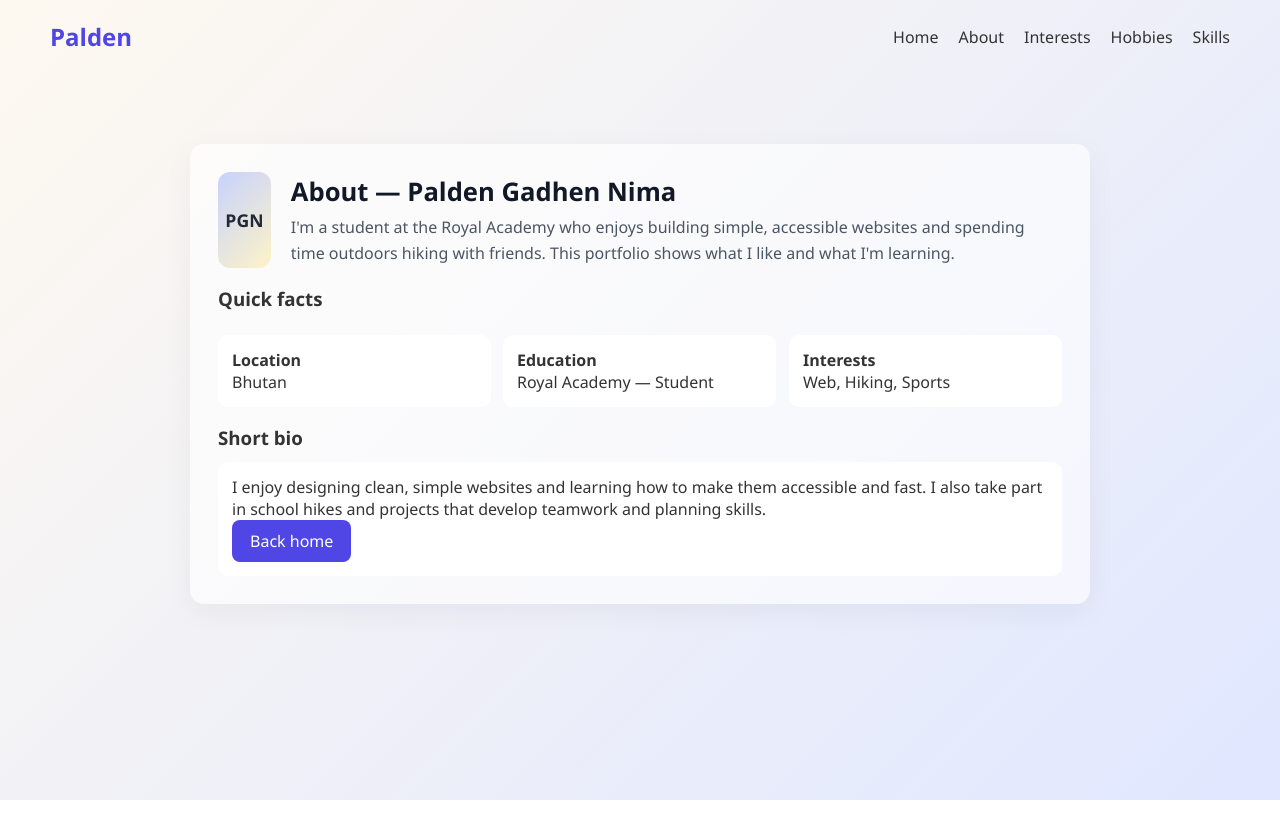
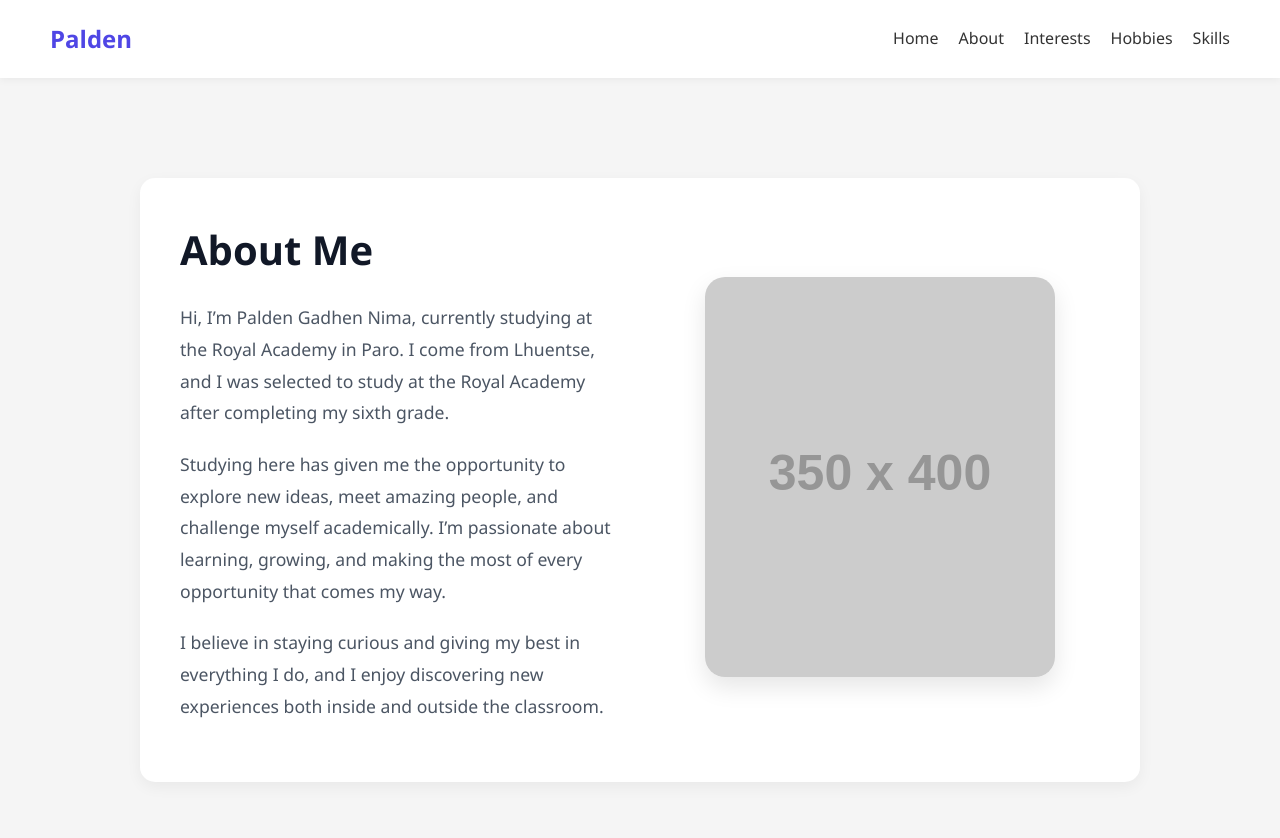
Before and after one commit to palden-gadhen789/Palden-Portfolio, a plain HTML site: page about.html in a window 1280 px wide. Before the commit the page ends 800 px from the top, so only its background shows below. Drawn offline with Linux system fonts and the light colour scheme; placeholder pictures from the web are drawn by us.

Commit message:
Update about.html

```diff
--- a/about.html
+++ b/about.html
@@ -1,79 +1,24 @@
 <!DOCTYPE html>
 <html lang="en">
 <head>
-<meta charset="utf-8" />
-<meta name="viewport" content="width=device-width,initial-scale=1" />
+<meta charset="UTF-8">
+<meta name="viewport" content="width=device-width, initial-scale=1.0">
 <title>Palden Portfolio — About</title>
 <style>
-/* Base */
 *{margin:0;padding:0;box-sizing:border-box;font-family:'Segoe UI', Tahoma, Geneva, Verdana, sans-serif;}
-body{
-  background: linear-gradient(135deg, #fef9f0, #e0e7ff);
-  color:#333;
-  min-height:100vh;
-  display:flex;
-  flex-direction:column;
-  align-items:center;
-  padding:120px 20px 60px;
-  gap:24px;
-
-  /* initial entrance */
-  opacity:0;
-  animation: pageFade 0.9s ease forwards;
-}
-@keyframes pageFade { from{opacity:0; transform:translateY(8px)} to{opacity:1; transform:none} }
-
-/* Navbar */
-.navbar{
-  width:100%;
-  display:flex;
-  justify-content:flex-start;
-  align-items:center;
-  padding:20px 50px;
-  background:transparent;
-  position:fixed;
-  top:0;
-  left:0;
-  z-index:40;
-}
-.logo{ font-weight:bold; font-size:1.5rem; color:#4f46e5; }
-.nav-links{ list-style:none; display:flex; gap:20px; margin-left:auto; }
-.nav-links li a{
-  text-decoration:none; color:#333; font-weight:500; position:relative; transition:color .25s;
-}
-.nav-links li a::after{ content:""; position:absolute; bottom:-3px; left:0; width:0; height:2px; background:#4f46e5; transition:width .28s; }
-.nav-links li a:hover{ color:#4f46e5; }
-.nav-links li a:hover::after{ width:100%; }
-
-/* Container */
-.container{ max-width:900px; width:100%; background:rgba(255,255,255,0.62); padding:28px; border-radius:14px; box-shadow:0 8px 30px rgba(15,23,42,0.05); backdrop-filter: blur(6px); }
-.header{ display:flex; gap:20px; align-items:center; margin-bottom:18px; }
-.avatar{ width:96px; height:96px; border-radius:12px; background:linear-gradient(135deg,#c7d2fe,#fef3c7); display:flex; align-items:center; justify-content:center; font-weight:700; color:#1f2937; font-size:1.1rem; }
-.about-text h2{ font-size:1.6rem; color:#111827; margin-bottom:6px; transition:transform .25s ease; }
-.about-text p{ color:#4b5563; line-height:1.6; }
-
-/* Cards */
-.section{ margin-top:18px; display:grid; gap:12px; }
-.card-row{ display:grid; grid-template-columns:repeat(auto-fit,minmax(220px,1fr)); gap:12px; margin-top:12px; }
-.card{ padding:14px; border-radius:10px; background:#fff; transition:transform .28s ease, box-shadow .28s ease; }
-.card:hover{ transform:translateY(-6px); box-shadow:0 18px 36px rgba(15,23,42,0.06); }
-
-/* Buttons */
-.btn{ display:inline-block; background:#4f46e5; color:#fff; padding:10px 18px; border-radius:8px; text-decoration:none; transition:transform .25s, box-shadow .25s; }
-.btn:hover{ transform:translateY(-3px); box-shadow:0 10px 24px rgba(0,0,0,0.10); }
-
-/* Fade-in helper */
-.fade-in{ opacity:0; transform:translateY(12px); transition:opacity .6s ease, transform .6s ease; will-change:opacity, transform; }
-.fade-in.in-view{ opacity:1; transform:none; }
-
-@media (max-width:768px){
-  .navbar{ padding:14px 18px; }
-  .container{ padding:18px; }
-  .avatar{ width:76px; height:76px; font-size:1rem; }
-}
-@media (prefers-reduced-motion: reduce){
-  *{ animation:none !important; transition:none !important; transform:none !important; }
-}
+body{background:#f5f5f5;color:#333;line-height:1.6;}
+.navbar{display:flex;justify-content:space-between;align-items:center;padding:20px 50px;background:#fff;box-shadow:0 2px 8px rgba(0,0,0,0.05);}
+.logo{font-weight:bold;font-size:1.5rem;color:#4f46e5;}
+.nav-links{list-style:none;display:flex;gap:20px;}
+.nav-links li a{text-decoration:none;color:#333;font-weight:500;transition:color 0.3s;}
+.nav-links li a:hover{color:#4f46e5;}
+.page-content{max-width:1000px;margin:100px auto;padding:40px;background:#fff;box-shadow:0 5px 15px rgba(0,0,0,0.05);border-radius:15px;display:flex;align-items:center;gap:40px;flex-wrap:wrap;}
+.text-section{flex:1;min-width:300px;}
+.text-section h1{font-size:2.5rem;color:#111827;margin-bottom:20px;}
+.text-section p{font-size:1.1rem;color:#4b5563;line-height:1.8;margin-bottom:20px;}
+.image-section{flex:1;min-width:300px;text-align:center;}
+.image-section img{width:100%;max-width:350px;border-radius:20px;box-shadow:0 10px 25px rgba(0,0,0,0.1);}
+@media(max-width:768px){.page-content{flex-direction:column;}}
 </style>
 </head>
 <body>
@@ -83,7 +28,7 @@ body{
 <div class="logo">Palden</div>
 <ul class="nav-links">
 <li><a href="index.html">Home</a></li>
-    <li><a href="about.html" aria-current="page">About</a></li>
+<li><a href="about.html">About</a></li>
 <li><a href="interests.html">Interests</a></li>
 <li><a href="hobbies.html">Hobbies</a></li>
 <li><a href="skills.html">Skills</a></li>
@@ -91,53 +36,18 @@ body{
 </nav>
 </header>
 
-<main class="container fade-in">
-  <div class="header">
-    <div class="avatar">PGN</div>
-    <div class="about-text">
-      <h2>About — Palden Gadhen Nima</h2>
-      <p>I'm a student at the Royal Academy who enjoys building simple, accessible websites and spending time outdoors hiking with friends. This portfolio shows what I like and what I'm learning.</p>
-    </div>
+<main class="page-content">
+<div class="text-section">
+<h1>About Me</h1>
+<p>Hi, I’m Palden Gadhen Nima, currently studying at the Royal Academy in Paro. I come from Lhuentse, and I was selected to study at the Royal Academy after completing my sixth grade.</p>
+<p>Studying here has given me the opportunity to explore new ideas, meet amazing people, and challenge myself academically. I’m passionate about learning, growing, and making the most of every opportunity that comes my way.</p>
+<p>I believe in staying curious and giving my best in everything I do, and I enjoy discovering new experiences both inside and outside the classroom.</p>
 </div>
 
-  <section class="section">
-    <h3>Quick facts</h3>
-    <div class="card-row">
-      <div class="card fade-in">
-        <strong>Location</strong>
-        <p>Bhutan</p>
+<div class="image-section">
+<img src="https://via.placeholder.com/350x400?text=Your+Photo" alt="Palden Photo">
 </div>
-      <div class="card fade-in">
-        <strong>Education</strong>
-        <p>Royal Academy — Student</p>
-      </div>
-      <div class="card fade-in">
-        <strong>Interests</strong>
-        <p>Web, Hiking, Sports</p>
-      </div>
-    </div>
-  </section>
-
-  <section class="section">
-    <h3>Short bio</h3>
-    <div class="card fade-in">
-      <p>I enjoy designing clean, simple websites and learning how to make them accessible and fast. I also take part in school hikes and projects that develop teamwork and planning skills.</p>
-      <a class="btn" href="index.html">Back home</a>
-    </div>
-  </section>
 </main>
-
-<script>
-document.addEventListener('DOMContentLoaded', () => {
-  const obs = new IntersectionObserver((entries, o) => {
-    entries.forEach(e => {
-      if (e.isIntersecting) { e.target.classList.add('in-view'); o.unobserve(e.target); }
-    });
-  }, { threshold: 0.12 });
-
-  document.querySelectorAll('.fade-in').forEach(el => obs.observe(el));
-});
-</script>
 
 </body>
 </html>
```
Lines whose indentation alone changed are shown as unchanged.
